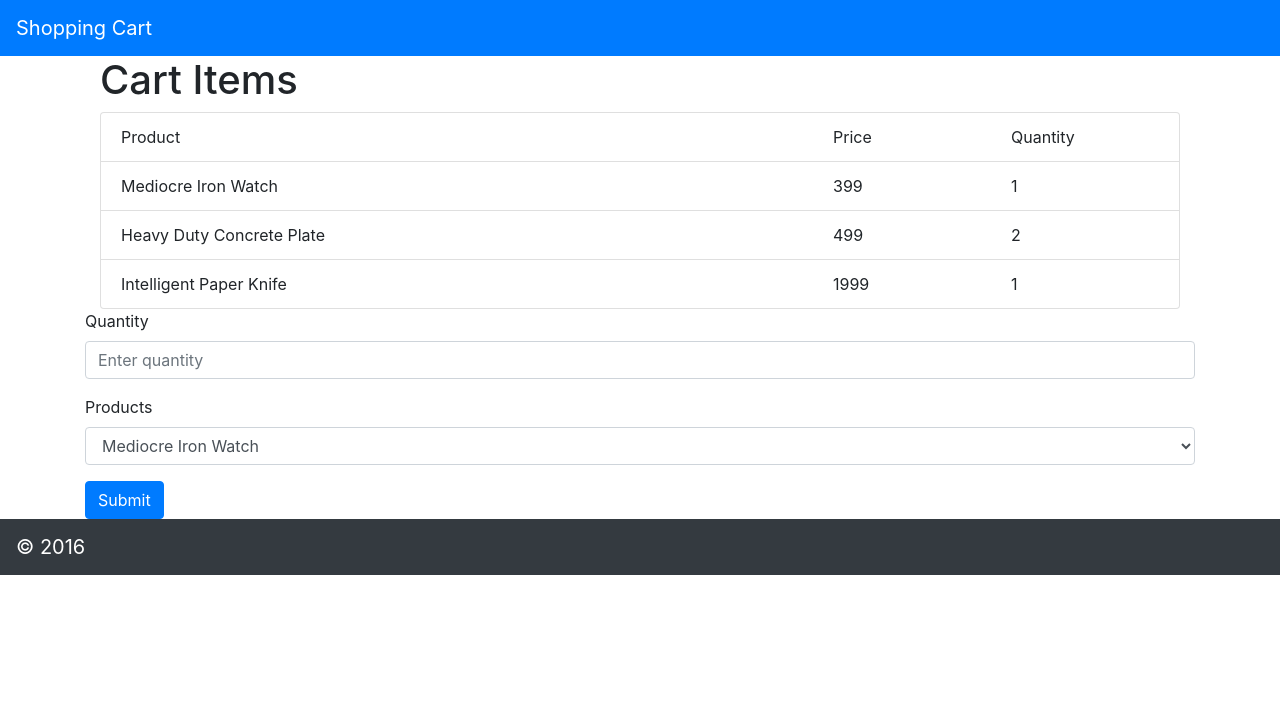
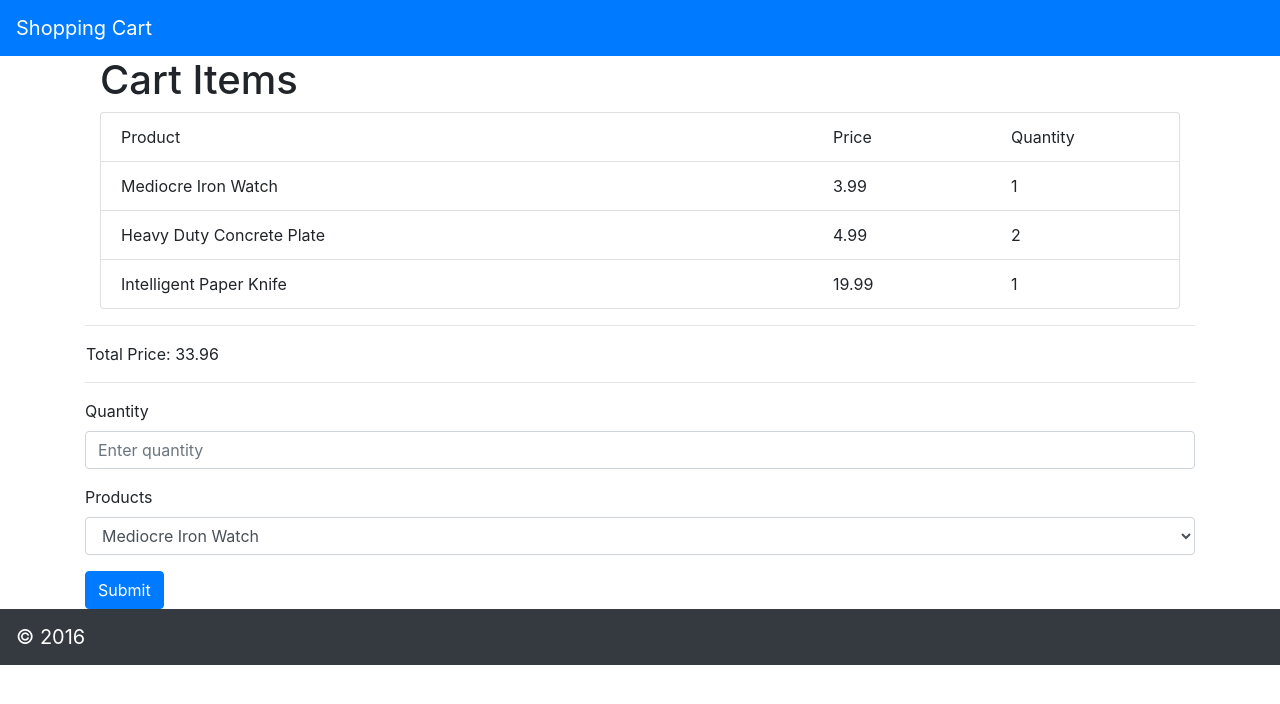
Before and after one commit to philborgenicht/shopping-cart, a React (Create React App) app: page / in a window 1280 px wide. Shown: the top 704 px of the page. Built offline with nearby package versions, Linux system fonts and the light colour scheme.

Commit message:
Shopping cart is calculating total as items are added to the cart

```diff
--- a/src/App.js
+++ b/src/App.js
@@ -3,23 +3,24 @@ import CartHeader from './CartHeader'
 import CartFooter from './CartFooter'
 import CartItems from './CartItems'
 import AddItem from './AddItem'
+import CartTotal from './CartTotal'
 
 const cartItemsList = [
-  { id: 1, product: { id: 40, name: 'Mediocre Iron Watch', priceInCents: 399 }, quantity: 1 },
-  { id: 2, product: { id: 41, name: 'Heavy Duty Concrete Plate', priceInCents: 499 }, quantity: 2 },
-  { id: 3, product: { id: 42, name: 'Intelligent Paper Knife', priceInCents: 1999 }, quantity: 1 },
+  { id: 1, product: { id: 40, name: 'Mediocre Iron Watch', priceInCents: 3.99 }, quantity: 1 },
+  { id: 2, product: { id: 41, name: 'Heavy Duty Concrete Plate', priceInCents: 4.99 }, quantity: 2 },
+  { id: 3, product: { id: 42, name: 'Intelligent Paper Knife', priceInCents: 19.99 }, quantity: 1 },
 ]
 
 const products = [
-  { id: 40, name: 'Mediocre Iron Watch', priceInCents: 399 },
-  { id: 41, name: 'Heavy Duty Concrete Plate', priceInCents: 499 },
-  { id: 42, name: 'Intelligent Paper Knife', priceInCents: 1999 },
-  { id: 43, name: 'Small Aluminum Keyboard', priceInCents: 2500 },
-  { id: 44, name: 'Practical Copper Plate', priceInCents: 1000 },
-  { id: 45, name: 'Awesome Bronze Pants', priceInCents: 399 },
-  { id: 46, name: 'Intelligent Leather Clock', priceInCents: 2999 },
-  { id: 47, name: 'Ergonomic Bronze Lamp', priceInCents: 40000 },
-  { id: 48, name: 'Awesome Leather Shoes', priceInCents: 3990 },
+  { id: 40, name: 'Mediocre Iron Watch', priceInCents: 3.99 },
+  { id: 41, name: 'Heavy Duty Concrete Plate', priceInCents: 4.99 },
+  { id: 42, name: 'Intelligent Paper Knife', priceInCents: 19.99 },
+  { id: 43, name: 'Small Aluminum Keyboard', priceInCents: 25.00 },
+  { id: 44, name: 'Practical Copper Plate', priceInCents: 10.00 },
+  { id: 45, name: 'Awesome Bronze Pants', priceInCents: 3.99 },
+  { id: 46, name: 'Intelligent Leather Clock', priceInCents: 29.99 },
+  { id: 47, name: 'Ergonomic Bronze Lamp', priceInCents: 400.00 },
+  { id: 48, name: 'Awesome Leather Shoes', priceInCents: 39.90 },
 ]
 
 class App extends Component {
@@ -30,7 +31,7 @@ class App extends Component {
     const newItem = {
       id: id,
       product: itemFromProducts,
-      quantity: elem.quantity
+      quantity: Number(elem.quantity)
     }
     this.setState({cartItemsList: [...this.state.cartItemsList, newItem]})
   }
@@ -47,6 +48,9 @@ class App extends Component {
         <CartItems
           list={this.state.cartItemsList}
         />
+        <CartTotal
+          list={this.state.cartItemsList}
+        />
         <AddItem
           products={products}
           addToList={this.addToList}
--- /dev/null
+++ b/src/CartTotal.js
@@ -0,0 +1,26 @@
+import React, { Component } from 'react'
+
+class CartTotal extends Component {
+
+  totalPrice = () => {
+    let total = 0
+    for (let elem of this.props.list) {
+      total += (elem.product.priceInCents*elem.quantity)
+    }
+    return total
+  }
+
+  render () {
+    return (
+      <div className="cart-total container">
+        <hr/>
+          <div className="row pl-3">
+            Total Price: {this.totalPrice()}
+          </div>
+        <hr/>
+      </div>
+    )
+  }
+}
+
+export default CartTotal
```
